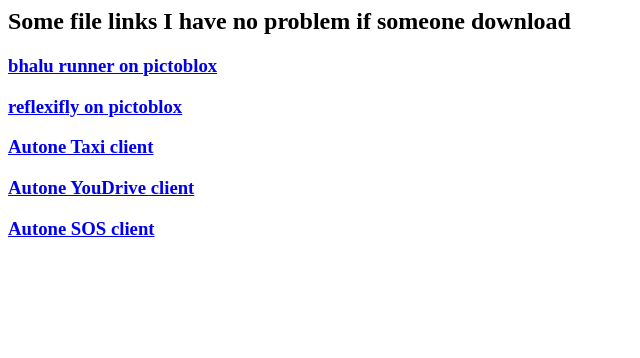
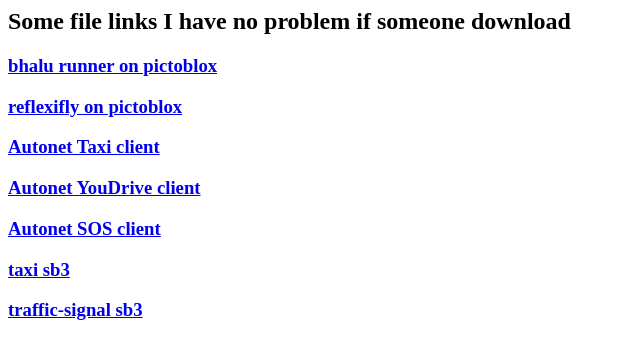
Before and after one commit to Flytsapp/shared-files, a plain HTML site: page index.html in a window 1280 px wide. Shown: the whole page, without its empty margins (0-640 px from the left). Drawn offline with Linux system fonts and the light colour scheme.

Commit message:
Update index.html

```diff
--- a/index.html
+++ b/index.html
@@ -1,6 +1,8 @@
 <h2>Some file links I have no problem if someone download</h2>
 <h3><a href="bhalu.sb3" download>bhalu runner on pictoblox</a></h3>
 <h3><a href="multi.sb3" download>reflexifly on pictoblox</a></h3>
-<h3><a href="Autonet Taxi.apk" download>Autone Taxi client</a></h3>
-<h3><a href="Autonet youdrive.apk" download>Autone YouDrive client</a></h3>
-<h3><a href="Autonet SOS.apk" download>Autone SOS client</a></h3>
+<h3><a href="Autonet Taxi.apk" download>Autonet Taxi client</a></h3>
+<h3><a href="Autonet youdrive.apk" download>Autonet YouDrive client</a></h3>
+<h3><a href="Autonet SOS.apk" download>Autonet SOS client</a></h3>
+<h3><a href="taxi-qonly.sb3" download>taxi sb3</a></h3>
+<h3><a href="Autonet SOS.apk" download>traffic-signal sb3</a></h3>
```
